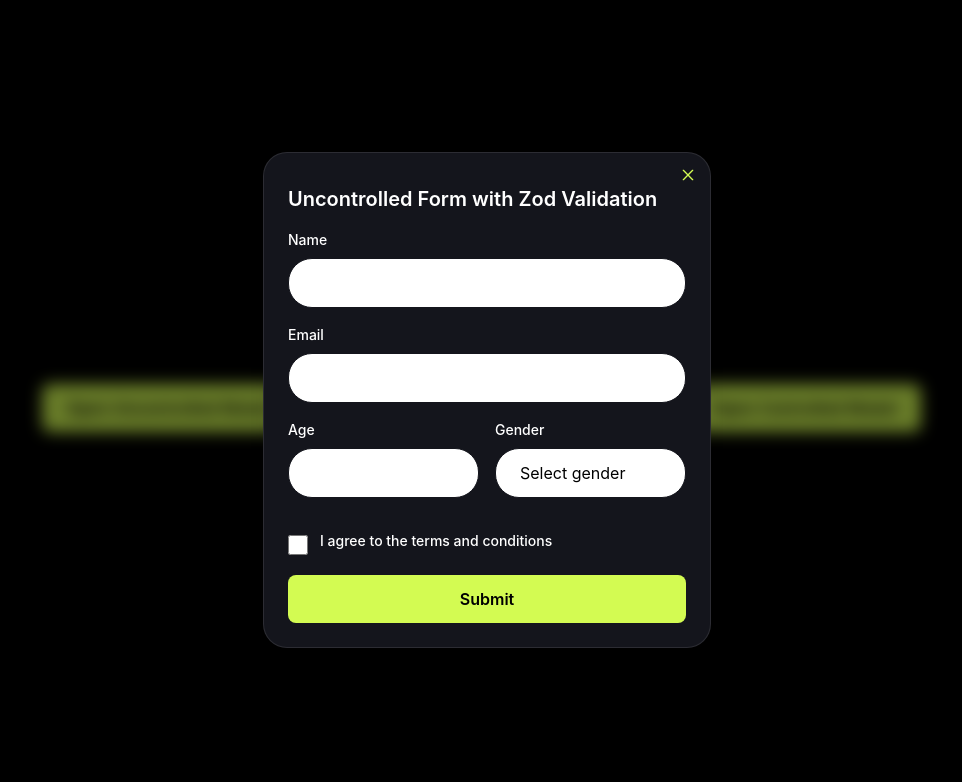
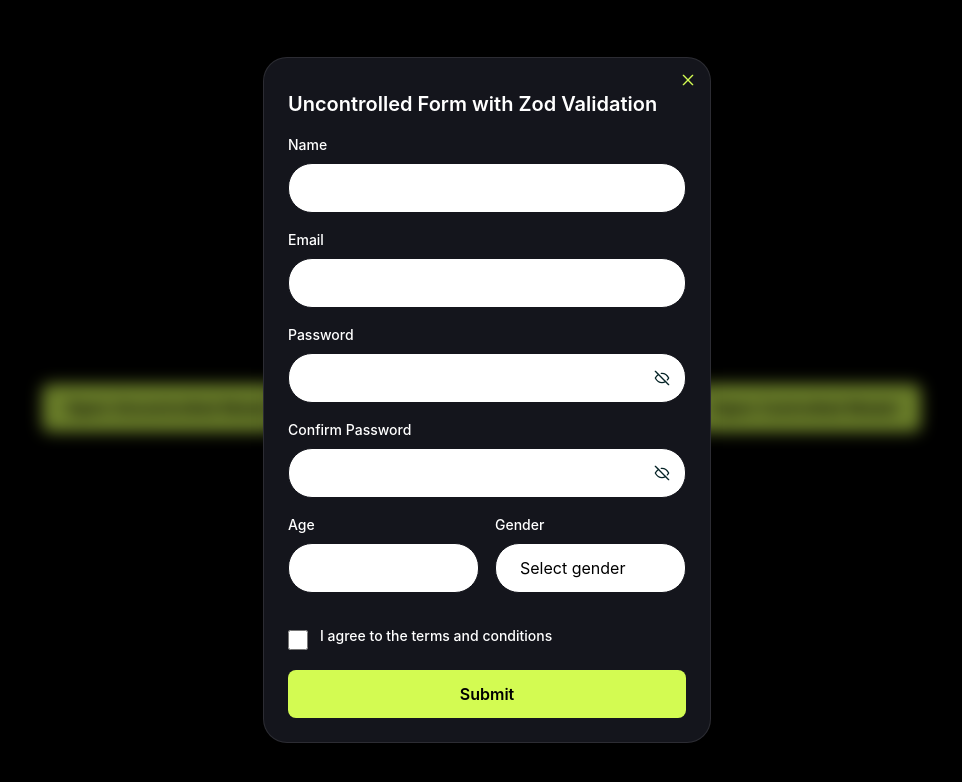
Before and after one commit to KikinovK/RSS-REACT-2026Q2, a React (Vite) app: page / in a window 1280 px wide. Both pictures are taken after a click on the button "Open Uncontrolled Modal". Shown: the top 782 px of the page, without its empty margins (153-1115 px from the left). Built offline with nearby package versions, Linux system fonts and the light colour scheme.

Commit message:
feat: add field password fields

```diff
--- a/src/components/ControlledForm/index.tsx
+++ b/src/components/ControlledForm/index.tsx
@@ -5,6 +5,7 @@
 import FieldCheckbox from '../ui/FieldCheckbox';
 import FieldInput from '../ui/FieldInput';
 import FieldSelect from '../ui/FieldSelect';
+import FieldPasswordFields from '../ui/FieldPasswordFields';
 import { type FormData, formSchema } from '../../validate';
 
 const ControlledForm = () => {
@@ -54,6 +55,15 @@
           type="email"
           autoComplete="email"
         />
+        <FieldPasswordFields
+          passwordId="password"
+          confirmPasswordId="confirmPassword"
+          passwordError={errors.password?.message}
+          confirmPasswordError={errors.confirmPassword?.message}
+          passwordProps={register('password')}
+          confirmPasswordProps={register('confirmPassword')}
+          className="mb-4"
+        />
         <div className="grid grid-cols-2 gap-4 mb-4">
           <FieldInput
             label="Age"
--- a/src/components/UnControlledForm/index.tsx
+++ b/src/components/UnControlledForm/index.tsx
@@ -6,6 +6,7 @@
 import FieldCheckbox from '../ui/FieldCheckbox';
 import FieldInput from '../ui/FieldInput';
 import FieldSelect from '../ui/FieldSelect';
+import FieldPasswordFields from '../ui/FieldPasswordFields';
 
 import { type FormData, formSchema } from '../../validate';
 
@@ -19,6 +20,8 @@
 
   const nameRef = useRef<HTMLInputElement>(null);
   const emailRef = useRef<HTMLInputElement>(null);
+  const passwordRef = useRef<HTMLInputElement>(null);
+  const confirmPasswordRef = useRef<HTMLInputElement>(null);
   const ageRef = useRef<HTMLInputElement>(null);
   const genderRef = useRef<HTMLSelectElement>(null);
   const termsRef = useRef<HTMLInputElement>(null);
@@ -42,6 +45,8 @@
     const formData: FormData = {
       name: nameRef.current?.value || '',
       email: emailRef.current?.value || '',
+      password: passwordRef.current?.value || '',
+      confirmPassword: confirmPasswordRef.current?.value || '',
       age: ageRef.current?.value || '',
       gender: genderRef.current?.value || '',
       terms: termsRef.current?.checked || false,
@@ -133,6 +138,21 @@
           type="email"
           autoComplete="email"
         />
+        <FieldPasswordFields
+          passwordId="password"
+          confirmPasswordId="confirmPassword"
+          passwordError={errors.password}
+          confirmPasswordError={errors.confirmPassword}
+          passwordProps={{
+            ref: passwordRef,
+            onBlur: () => handleBlur('password', passwordRef.current?.value || ''),
+          }}
+          confirmPasswordProps={{
+            ref: confirmPasswordRef,
+            onBlur: () => handleBlur('confirmPassword', confirmPasswordRef.current?.value || ''),
+          }}
+          className="mb-4"
+        />
         <div className="grid grid-cols-2 gap-4 mb-4">
           <FieldInput
             label="Age"
--- /dev/null
+++ b/src/components/ui/FieldPasswordFields/index.tsx
@@ -0,0 +1,68 @@
+import { useState, type Ref } from 'react';
+import FieldPasswordInput from '../FieldPasswordInput';
+
+interface PasswordFieldProps extends Omit<React.ComponentProps<typeof FieldPasswordInput>, 'isVisible' | 'onToggleVisibility' | 'id' | 'label' | 'error'> {
+  ref?: Ref<HTMLInputElement>;
+}
+
+interface FieldPasswordFieldsProps {
+  passwordId: string;
+  confirmPasswordId: string;
+  passwordLabel?: string;
+  confirmPasswordLabel?: string;
+  passwordError?: string;
+  confirmPasswordError?: string;
+  passwordProps?: PasswordFieldProps;
+  confirmPasswordProps?: PasswordFieldProps;
+  className?: string;
+}
+
+const FieldPasswordFields = ({
+  passwordId,
+  confirmPasswordId,
+  passwordLabel = 'Password',
+  confirmPasswordLabel = 'Confirm Password',
+  passwordError,
+  confirmPasswordError,
+  passwordProps = {},
+  confirmPasswordProps = {},
+  className = '',
+}: FieldPasswordFieldsProps) => {
+  const [isVisible, setIsVisible] = useState(false);
+
+  const toggleVisibility = () => {
+    setIsVisible(!isVisible);
+  };
+
+  const { ref: passwordRef, ...passwordRest } = passwordProps;
+  const { ref: confirmPasswordRef, ...confirmPasswordRest } = confirmPasswordProps;
+
+  return (
+    <div className={className}>
+      <div className="mb-4">
+        <FieldPasswordInput
+          id={passwordId}
+          label={passwordLabel}
+          error={passwordError}
+          isVisible={isVisible}
+          onToggleVisibility={toggleVisibility}
+          ref={passwordRef}
+          {...passwordRest}
+        />
+      </div>
+      <div>
+        <FieldPasswordInput
+          id={confirmPasswordId}
+          label={confirmPasswordLabel}
+          error={confirmPasswordError}
+          isVisible={isVisible}
+          onToggleVisibility={toggleVisibility}
+          ref={confirmPasswordRef}
+          {...confirmPasswordRest}
+        />
+      </div>
+    </div>
+  );
+};
+
+export default FieldPasswordFields;
--- a/src/components/ui/FieldPasswordInput/index.tsx
+++ b/src/components/ui/FieldPasswordInput/index.tsx
@@ -1,4 +1,4 @@
-import { type InputHTMLAttributes } from 'react';
+import { forwardRef, type InputHTMLAttributes } from 'react';
 
 import FieldInput from '../FieldInput';
 import Button from '../Button';
@@ -14,7 +14,7 @@
   onToggleVisibility: () => void;
 }
 
-const FieldPasswordInput = ({
+const FieldPasswordInput = forwardRef<HTMLInputElement, PasswordInputProps>(({
   label,
   error,
   id,
@@ -22,12 +22,11 @@
   onToggleVisibility,
   className,
   ...props
-}: PasswordInputProps) => {
-
+}, ref) => {
 
   return (
 
-    <FieldInput {...props} id={id} error={error} label={label} className={className} type={isVisible ? 'text' : 'password'}>
+    <FieldInput ref={ref} {...props} id={id} error={error} label={label} className={className} type={isVisible ? 'text' : 'password'}>
       <Button
         type="button"
         variant='icon'
@@ -46,6 +45,8 @@
       </Button>
     </FieldInput>
   );
-};
+});
+
+FieldPasswordInput.displayName = 'FieldPasswordInput';
 
 export default FieldPasswordInput;
--- a/src/validate/index.ts
+++ b/src/validate/index.ts
@@ -56,4 +56,17 @@
     .refine((val) => val === true, {
       message: 'You must agree to the terms and conditions',
     }),
+  password: z
+    .string()
+    .min(8, 'Password must be at least 8 characters')
+    .regex(/[A-Z]/, 'Password must contain at least one uppercase letter')
+    .regex(/[a-z]/, 'Password must contain at least one lowercase letter')
+    .regex(/[0-9]/, 'Password must contain at least one number')
+    .regex(/[^A-Za-z0-9]/, 'Password must contain at least one special character'),
+  confirmPassword: z
+    .string()
+    .min(1, 'Please confirm your password'),
+}).refine((data) => data.password === data.confirmPassword, {
+  message: 'Passwords do not match',
+  path: ['confirmPassword'],
 });
```
